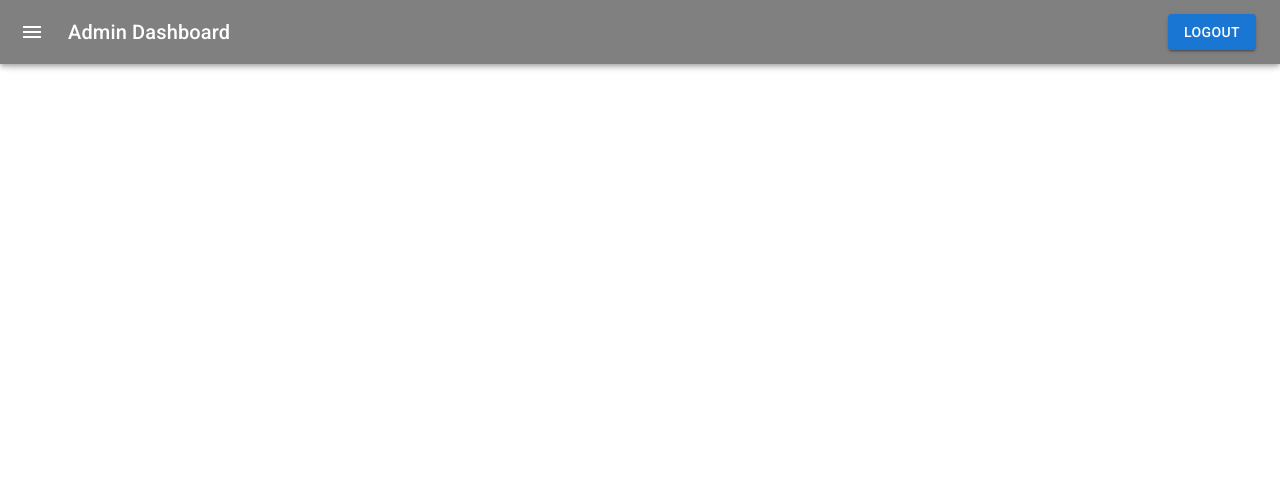
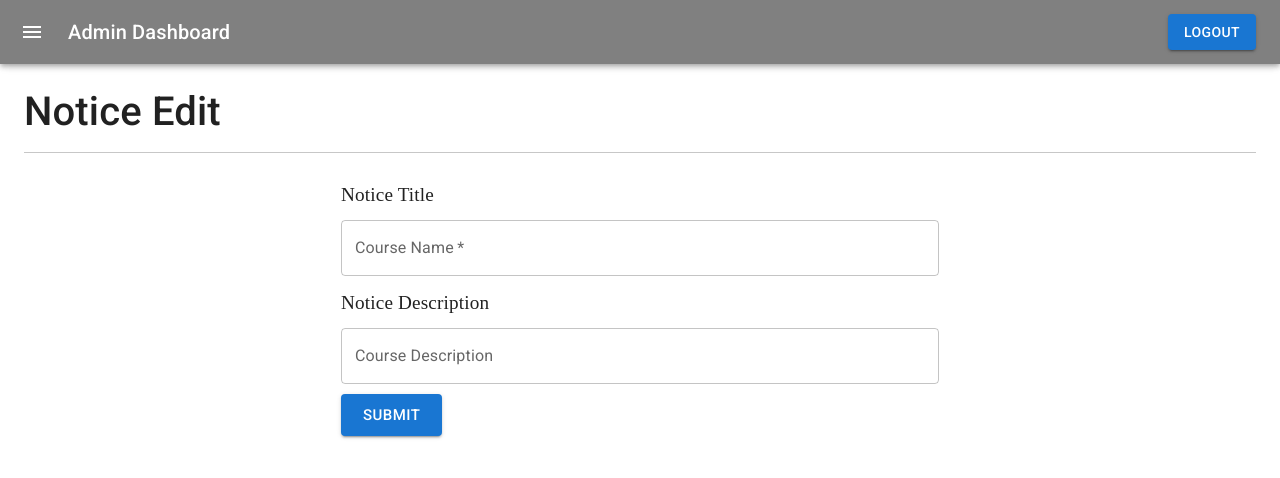
Before and after one commit to pobitr/fornt-end-achiver-real, a React (Create React App) app: page /dashboard/noticeedit/1 in a window 1280 px wide. Shown: the top 478 px of the page. Built offline with nearby package versions, Linux system fonts and the light colour scheme; no server answers; sample sign-in values are in the browser's storage.

Commit message:
notice edit & delete

```diff
--- a/src/App.js
+++ b/src/App.js
@@ -1,33 +1,30 @@
-import 'bootstrap/dist/css/bootstrap.min.css';
-import 'react-toastify/dist/ReactToastify.css';
-import 'react-notifications/lib/notifications.css';
-import './App.css';
+import "bootstrap/dist/css/bootstrap.min.css";
+import "react-toastify/dist/ReactToastify.css";
+import "react-notifications/lib/notifications.css";
+import "./App.css";
 
-import AdminDashboard from './cmp/admin/AdminDashboard';
-import Adminlogin from './cmp/Adminlogin';
-import Drawer from './cmp/admin/Drawer';
-import { BrowserRouter, Route, Routes } from 'react-router-dom';
-import Protected from './cmp/Protected';
-import Dashboard from './cmp/admin/Dashboard';
-import DashboadHome from './cmp/admin/DashboardHome';
-import Addcourses from './cmp/admin/Addcourses';
-import Courselist from './cmp/admin/Courselist';
-import AddNotice from './cmp/admin/AddNotice';
-import Noticelist from './cmp/admin/Noticelist';
-
+import AdminDashboard from "./cmp/admin/AdminDashboard";
+import Adminlogin from "./cmp/Adminlogin";
+import Drawer from "./cmp/admin/Drawer";
+import { BrowserRouter, Route, Routes } from "react-router-dom";
+import Protected from "./cmp/Protected";
+import Dashboard from "./cmp/admin/Dashboard";
+import DashboadHome from "./cmp/admin/DashboardHome";
+import Addcourses from "./cmp/admin/Addcourses";
+import Courselist from "./cmp/admin/Courselist";
+import AddNotice from "./cmp/admin/AddNotice";
+import Noticelist from "./cmp/admin/Noticelist";
+import Noticeedit from "./cmp/admin/Noticeedit";
 
 function App() {
   return (
     <>
-
       {/* <AdminDashboard/> */}
       {/* <Adminlogin /> */}
       {/* <Drawer /> */}
       <BrowserRouter>
         <Routes>
-      <Route path="/" element={<Adminlogin/>}>
-
-      </Route>
+          <Route path="/" element={<Adminlogin />}></Route>
 
           <Route
             path="/dashboard/*"
@@ -37,20 +34,15 @@ function App() {
               </Protected>
             }
           >
-            <Route path="dashboardhome" element={<DashboadHome/>}/>
-            <Route path="addcourses" element={<Addcourses/>}/>
-            <Route path="courselist" element={<Courselist/>}/>
-            <Route path="addnotice" element={<AddNotice/>}/>
-            <Route path="noticelist" element={<Noticelist/>}/>
-
+            <Route path="dashboardhome" element={<DashboadHome />} />
+            <Route path="addcourses" element={<Addcourses />} />
+            <Route path="courselist" element={<Courselist />} />
+            <Route path="addnotice" element={<AddNotice />} />
+            <Route path="noticelist" element={<Noticelist />} />
+            <Route path="noticeedit/:id" element={<Noticeedit />} />
           </Route>
-
-
         </Routes>
-
       </BrowserRouter>
-
-
     </>
   );
 }
--- /dev/null
+++ b/src/cmp/admin/Noticeedit.js
@@ -0,0 +1,133 @@
+import React, { useEffect, useState } from "react";
+import TextField from "@mui/material/TextField";
+import Button from "@mui/material/Button";
+import axios from "axios";
+import { ToastContainer, toast } from "react-toastify";
+import { useParams } from "react-router-dom";
+
+const Noticeedit = () => {
+  let {id}= useParams()
+  const [notice, setNotice]=useState('');
+  const [noticeTitle, setNoticeTitle] = useState("");
+  const [noticeDesc, setNoticeDesc] = useState("");
+
+  useEffect(()=>{
+    getData()
+
+  },[])
+
+  const onSubmit = () => {
+    var data = {
+      "id":id,
+      "noticeTitle":noticeTitle,
+      "noticeDesc":noticeDesc
+
+  }
+  console.log(data)
+
+  axios.post('http://localhost:8080/api/notice/noticeUpdate', data).then(function (response) {
+      console.log('response', response);
+      if (response.data.success) {
+          toast.success(response.data.message);
+
+      }
+      else {
+          toast.error(response.data.message);
+      }
+  })
+      .catch(function (error) {
+          console.log(error);
+      });
+
+
+  };
+
+  const getData =()=>{
+    var data = {
+      "id":id
+    }
+    axios.post('http://localhost:8080/api/notice/noticeDetails', data).then(function (response) {
+              console.log('response', response);
+              setNotice(response.data.response)
+              setNoticeTitle(response.data.response.noticeTitle)
+              setNoticeDesc(response.data.response.noticeDesc)
+
+
+          })
+              .catch(function (error) {
+                  console.log(error);
+              });
+  }
+  return (
+    <>
+      <div>
+        <h1>Notice Edit</h1>
+        <hr />
+        <form
+          style={{
+            display: "flex",
+            justifyContent: "center",
+            fontFamily: "Poppins",
+            fontSize: "1.2rem",
+          }}
+        >
+          <table className="formTable">
+            <tbody>
+              <tr>
+                <td className="formTableDetail">
+                  <label style={{ marginTop: "3px" }}>Notice Title</label>
+                </td>
+              </tr>
+              <tr>
+                <td>
+                  <TextField
+                    fullWidth
+                    required
+                    id="outlined-required2"
+                    label="Course Name"
+                    value={ noticeTitle }
+                    onChange={(e) => {
+                      setNoticeTitle(e.target.value);
+                    }}
+                  />
+                </td>
+              </tr>
+
+              <tr>
+                <td className="formTableDetail">
+                  <label style={{ marginTop: "3px" }}>Notice Description</label>
+                </td>
+              </tr>
+              <tr>
+                <td>
+                  <TextField
+                    fullWidth
+                    id="outlined-multiline-flexible"
+                    label="Course Description"
+                    multiline
+                    maxRows={4}
+                    value={noticeDesc}
+                    onChange={(e) => {
+                      setNoticeDesc(e.target.value);
+                    }}
+                  />
+                </td>
+              </tr>
+
+              <tr>
+                <td className="formTableDetail">
+                  <Button variant="contained" size="large" onClick={onSubmit}>
+                    Submit
+                  </Button>
+                </td>
+              </tr>
+            </tbody>
+          </table>
+        </form>
+        <ToastContainer />
+      </div>
+    </>
+  );
+};
+
+export default Noticeedit;
--- a/src/cmp/admin/Noticelist.js
+++ b/src/cmp/admin/Noticelist.js
@@ -1,38 +1,64 @@
-import React, { useEffect, useState } from 'react';
-import Table from 'react-bootstrap/Table';
+import React, { useEffect, useState } from "react";
+import Table from "react-bootstrap/Table";
 import { ToastContainer, toast } from "react-toastify";
-import axios from 'axios';
-
-
-
+import Button from "react-bootstrap/Button";
+import axios from "axios";
+import Modal from "react-bootstrap/Modal";
+import { Link, Outlet, useNavigate } from "react-router-dom";
 
 export default function Noticelist() {
+  const navigate = useNavigate();
+  const goto = (path) => {
+    navigate(path);
+  };
+  const [show, setShow] = useState(false);
+
+  const handleClose = () => setShow(false);
+  const handleShow = () => setShow(true);
   const [noticeList, setnoticeList] = useState([]);
 
   useEffect(() => {
-        getNotice()
-
+    getNotice();
   }, []);
 
+  const getNotice = () => {
+    var data = {};
 
-    const getNotice = () => {
-
-        var data = {}
-
-        axios.post('http://localhost:8080/api/notice/allNotice', data).then(function (response) {
-            console.log('response', response);
+    axios
+      .post("http://localhost:8080/api/notice/allNotice", data)
+      .then(function (response) {
+        console.log("response", response);
         if (response.data.success) {
           toast.success(response.data.message);
-                setnoticeList(response.data.response)
-            }
-            else {
+          setnoticeList(response.data.response);
+        } else {
           toast.error(response.data.message);
         }
       })
       .catch(function (error) {
         console.log(error);
       });
+  };
+
+  const onDelete = (id) => {
+    var data = {
+      id: id,
+    };
+    axios
+      .post("http://localhost:8080/api/notice/noticeDelete", data)
+      .then(function (response) {
+        console.log("response", response);
+        if (response.data.success) {
+          toast.success(response.data.message);
+          getNotice();
+        } else {
+          toast.error(response.data.message);
         }
+      })
+      .catch(function (error) {
+        console.log(error);
+      });
+  };
   return (
     <div>
       <h1>Notice List</h1>
@@ -44,29 +70,55 @@ export default function Noticelist() {
             <th>Notice Details</th>
             <th>Post Time</th>
             <th>Actions</th>
-
           </tr>
         </thead>
         <tbody>
-                    {
-                        noticeList.map((notice, i)=>(
+          {noticeList.map((notice, i) => (
             <tr>
-
-                        <td>{i+1}</td>
+              <td>{i + 1}</td>
               <td>{notice.noticeTitle}</td>
               <td>{notice.noticeDesc}</td>
               <td>{notice.created_at}</td>
-
-
+              <td>
+                <Button
+                  variant="outline-primary"
+                  onClick={() => {
+                    goto("/dashboard/noticeedit/" + notice.id);
+                  }}
+                >
+                  Edit
+                </Button>{" "}
+                <Button variant="outline-warning" onClick={handleShow}>
+                  Delete
+                </Button>
+                <Modal
+                  show={show}
+                  onHide={handleClose}
+                  style={{ marginTop: "50px" }}
+                >
+                  <Modal.Header closeButton>
+                    <Modal.Title>Notice Delete !!</Modal.Title>
+                  </Modal.Header>
+                  <Modal.Body>Are You sure !</Modal.Body>
+                  <Modal.Footer>
+                    <Button variant="secondary" onClick={handleClose}>
+                      Close
+                    </Button>
+                    <Button
+                      variant="danger"
+                      onClick={() => onDelete(notice.id)}
+                    >
+                      Delete
+                    </Button>
+                  </Modal.Footer>
+                </Modal>
+              </td>
             </tr>
-                        )
-                        )
-                    }
+          ))}
         </tbody>
       </Table>
 
-
       <ToastContainer />
     </div>
-    )
+  );
 }
```
Lines whose indentation alone changed are shown as unchanged.
